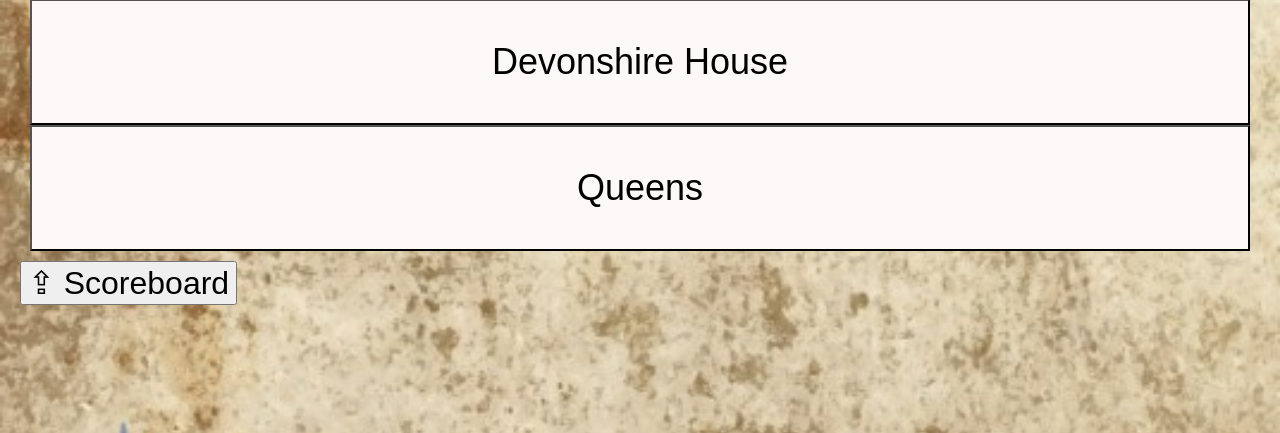
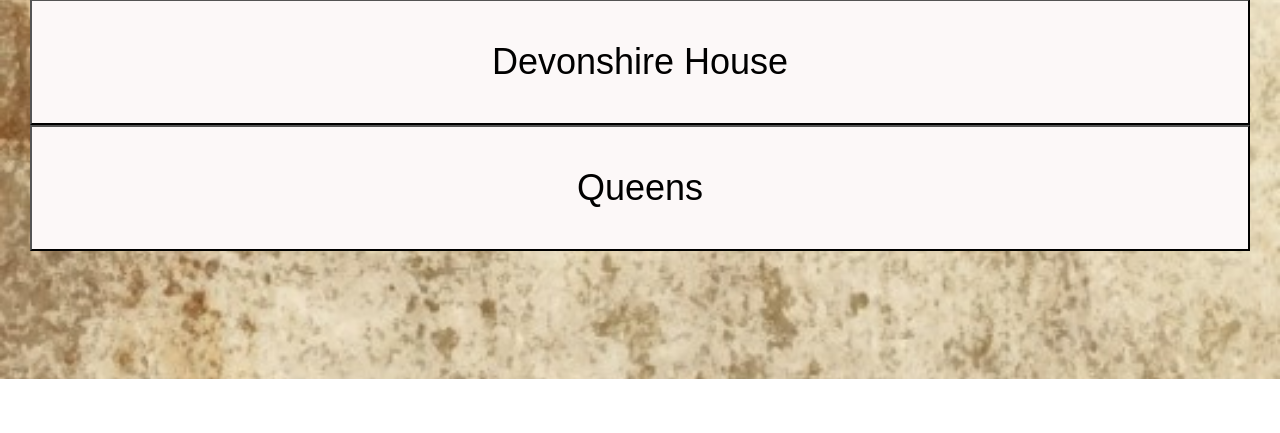
Before and after one commit to Draglener/ECM2434GroupD, a PHP site: page /quiz.php in a window 1280 px wide. Shown: the part 1127-1560 px from the top of the page. After the commit the page ends 1506 px from the top, so only its background shows below. Run offline with PHP 8.4, Linux system fonts and the light colour scheme; the visitor is signed in with stand-in values (Sample User, id 1); data comes from the database, SQL or seed files in the repository; data that the repository does not hold is empty.

Commit message:
Update quiz.php

```diff
--- a/quiz.php
+++ b/quiz.php
@@ -113,7 +113,6 @@ and changed links from html pages to php
 	<p id="error"></p>
 	</div>
 
-    	<a href="scoreboard.php"><input type="button" id="ScoreBoardButton" value="&#8682; Scoreboard"></a>
 	<script>
 	var currentPoi = <?php echo $currentPoints; ?>;
 document.getElementById('pointsDisplayTag').value = currentPoi;
```
